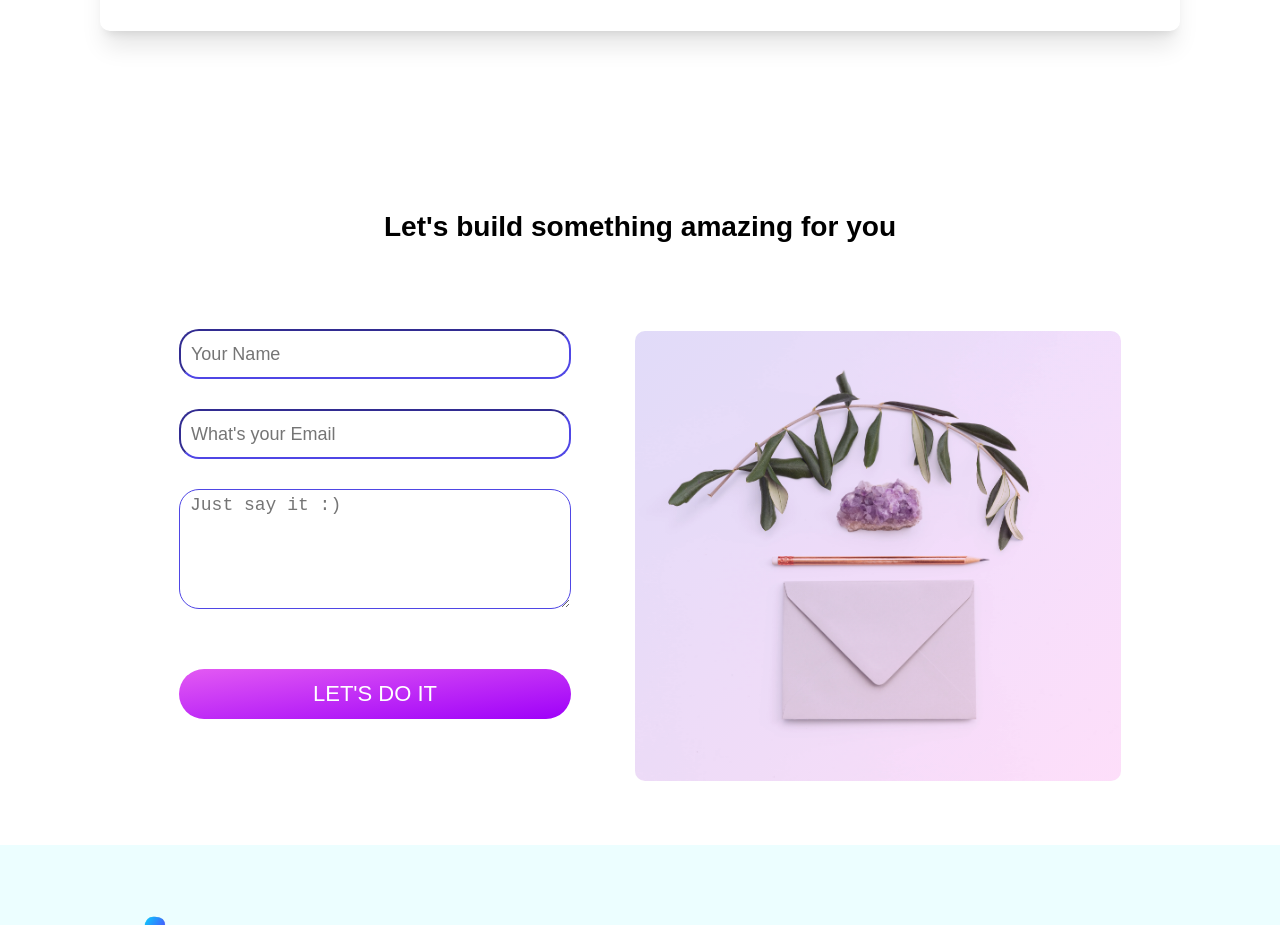
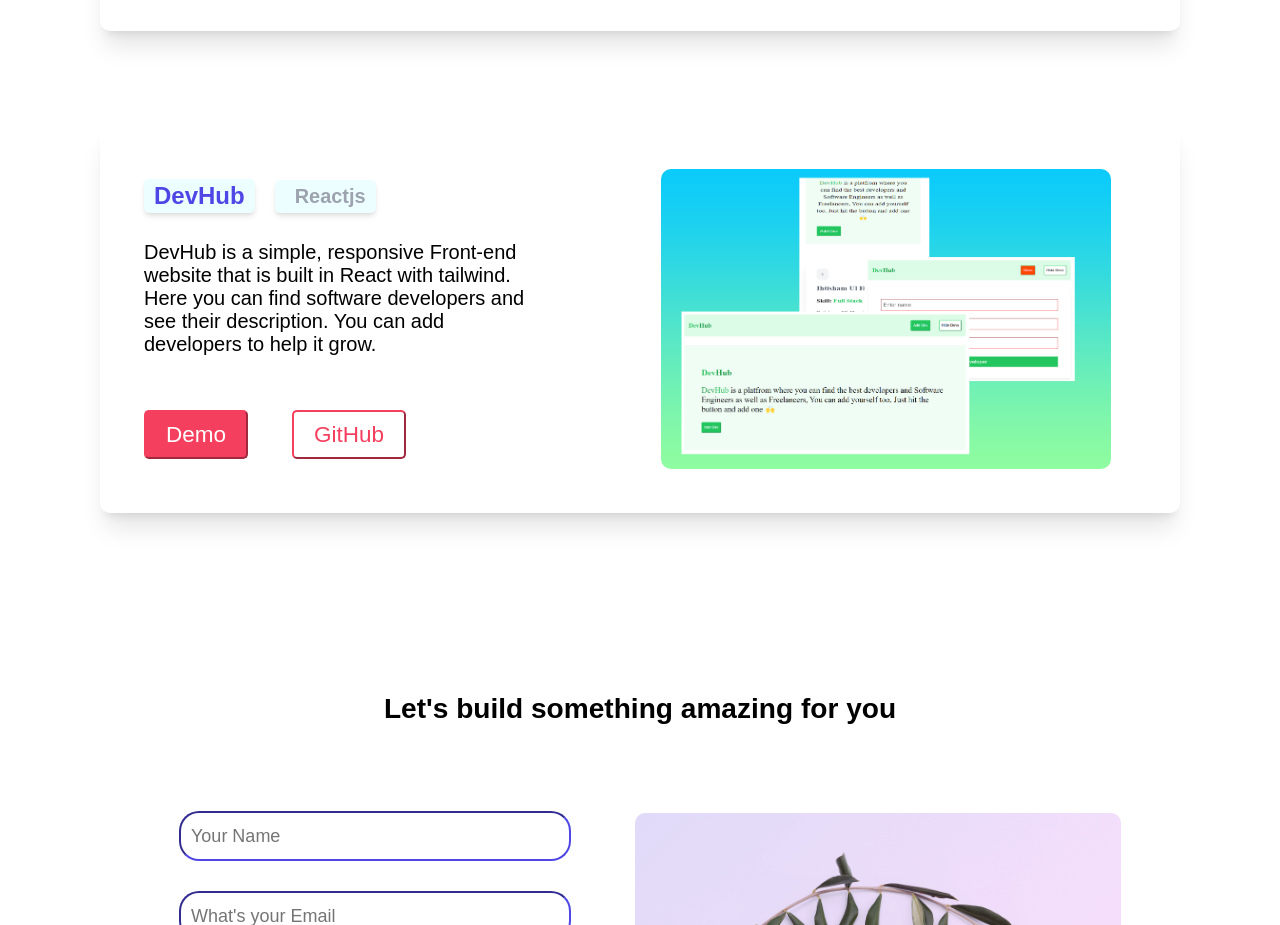
Before and after one commit to ihtisham914/MyPortfolioNuxt, a Nuxt app: page / in a window 1280 px wide. Shown: the part 4660-5585 px from the top of the page. Built offline with nearby package versions, Linux system fonts and the light colour scheme.

Commit message:
new project added

```diff
--- a/components/ProjectSection.vue
+++ b/components/ProjectSection.vue
@@ -74,5 +74,17 @@
       img_1="portfolio.webp"
       direction="reverse"
     />
+
+    <Project
+      title="DevHub"
+      iconTitle="Reactjs"
+      icon="react"
+      iconColor="react"
+      para="DevHub is a simple, responsive Front-end website that is built in React with tailwind. Here you can find software developers and see their description. You can add developers to help it grow."
+      link="https://developershubreact.netlify.app"
+      code="https://github.com/ihtisham914/DevelopersHub.git"
+      img_1="devhub.png"
+      direction="normal"
+    />
   </div>
 </template>
```
Also changed, not shown: public/projectImages/devhub.png (added), 1 other file (tests, documents, lock files or other folders).
